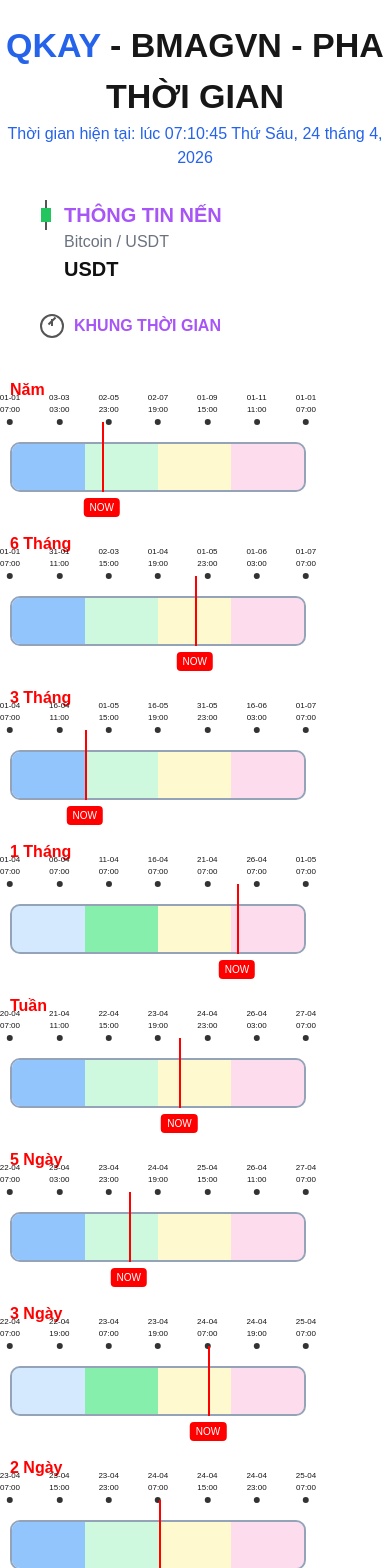
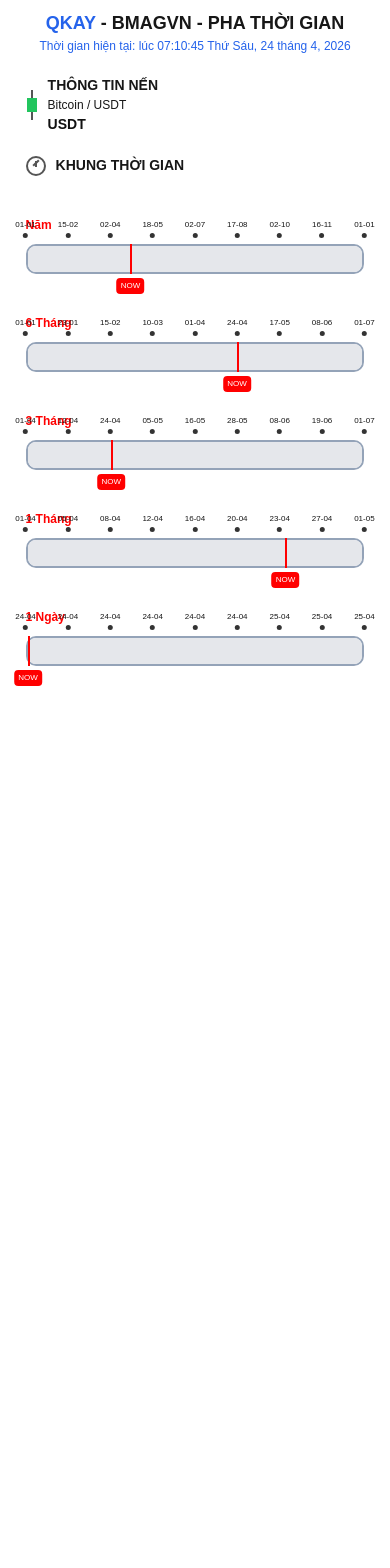
Before and after one commit to khainq27-sudo/pha-time, a Next.js app: page / in a window 390 px wide. Shown: the top 1568 px of the page. After the commit the page ends 844 px from the top, so only its background shows below. Built offline with nearby package versions, Linux system fonts and the light colour scheme; no server answers.

Commit message:
update UI + chart OKX

```diff
--- a/app/page.tsx
+++ b/app/page.tsx
@@ -6,8 +6,6 @@
   const [price, setPrice] = useState("");
   const [prevPrice, setPrevPrice] = useState("");
   const [now, setNow] = useState(new Date());
-  const [history, setHistory] = useState<number[]>([]);
-  const [openPrice, setOpenPrice] = useState<number | null>(null);
 
   useEffect(() => {
     const interval = setInterval(() => {
@@ -44,60 +42,18 @@
 
     ws.onmessage = (event) => {
       const data = JSON.parse(event.data);
-
       if (data.data) {
-    const last = parseFloat(data.data[0].last);
-
         setPrevPrice(price);
-    setPrice(last.toString());
-
-    // lưu lịch sử giá
-    setHistory((prev) => {
-      const updated = [...prev, last];
-      return updated.slice(-50);
-    });
-
-    // set giá mở cửa (chỉ 1 lần)
-    setOpenPrice((prev) => prev ?? last);
+        setPrice(data.data[0].last);
       }
     };
 
     return () => ws.close();
   }, []);
 
-  const getProgress = (start: Date, end: Date) =>
-  ((now.getTime() - start.getTime()) /
-    (end.getTime() - start.getTime())) *
-  100;
-
-  const createPhaseTicks = (start: Date, end: Date) => {
-    const ticks = [];
-    const totalParts = 16;
-    const step =
-  (end.getTime() - start.getTime()) / totalParts;
-
-    for (let i = 0; i <= totalParts; i++) {
-      const t = new Date(start.getTime() + step * i);
-      ticks.push({
-        label: t.toLocaleDateString("vi-VN", {
-          day: "2-digit",
-          month: "2-digit",
-        }),
-        hour: t.toLocaleTimeString("vi-VN", {
-          hour: "2-digit",
-          minute: "2-digit",
-        }),
-        percent: (i / totalParts) * 100,
-      });
-    }
-    return ticks;
-  };
-
-  // ===== NĂM =====
   const startYear = new Date(now.getFullYear(), 0, 1, 7);
   const endYear = new Date(now.getFullYear() + 1, 0, 1, 7);
 
-  // ===== 6 THÁNG =====
   const isFirstHalf = now.getMonth() < 6;
   const startHalf = isFirstHalf
     ? new Date(now.getFullYear(), 0, 1, 7)
@@ -106,7 +62,6 @@
     ? new Date(now.getFullYear(), 6, 1, 7)
     : new Date(now.getFullYear() + 1, 0, 1, 7);
 
-  // ===== 3 THÁNG =====
   const quarterStart = new Date(
     now.getFullYear(),
     Math.floor(now.getMonth() / 3) * 3,
@@ -119,45 +74,14 @@
     1,
     7
   );
-  // ===== 1 THÁNG =====
+
   const startMonth = new Date(now.getFullYear(), now.getMonth(), 1, 7);
   const endMonth = new Date(now.getFullYear(), now.getMonth() + 1, 1, 7);
-  // ===== OKX DAY (7h) =====
+
   const startDay = new Date(now);
   startDay.setHours(7, 0, 0, 0);
   if (now < startDay) startDay.setDate(startDay.getDate() - 1);
   const endDay = new Date(startDay.getTime() + 86400000);
-
-  const makeRange = (days: number) => ({
-    start: new Date(startDay.getTime() - (days - 1) * 86400000),
-    end: endDay,
-  });
-
-  // ===== CUSTOM TIME =====
-
-  // Tuần: 7:00 20/4
-  const d7 = {
-  start: new Date(now.getFullYear(), 3, 20, 7),
-  end: new Date(now.getFullYear(), 3, 20, 7 + 24 * 7),
-  };
-
-  // 5 ngày: 7:00 22/4
-  const d5 = {
-  start: new Date(now.getFullYear(), 3, 22, 7),
-  end: new Date(now.getFullYear(), 3, 22, 7 + 24 * 5),
-  };
-
-  // 3 ngày: 7:00 22/4
-  const d3 = {
-  start: new Date(now.getFullYear(), 3, 22, 7),
-  end: new Date(now.getFullYear(), 3, 22, 7 + 24 * 3),
-  };
-
-  // 2 ngày: 7:00 23/4
-  const d2 = {
-  start: new Date(now.getFullYear(), 3, 23, 7),
-  end: new Date(now.getFullYear(), 3, 23, 7 + 24 * 2),
-};
 
   return (
     <div style={styles.container}>
@@ -208,37 +132,24 @@
       <Timeline title="6 Tháng" start={startHalf} end={endHalf} now={now} />
       <Timeline title="3 Tháng" start={quarterStart} end={quarterEnd} now={now} />
       <Timeline title="1 Tháng" start={startMonth} end={endMonth} now={now} />
-      <Timeline title="Tuần" start={d7.start} end={d7.end} now={now} />
-      <Timeline title="5 Ngày" start={d5.start} end={d5.end} now={now} />
-      <Timeline title="3 Ngày" start={d3.start} end={d3.end} now={now} />
-      <Timeline title="2 Ngày" start={d2.start} end={d2.end} now={now} />
       <Timeline title="1 Ngày" start={startDay} end={endDay} now={now} />
     </div>
   );
 }
 
-// ===== COMPONENT =====
-function Timeline({
-  title,
-  start,
-  end,
-  now,
-}: {
-  title: string;
-  start: Date;
-  end: Date;
-  now: Date;
-}) {
+function Timeline({ title, start, end, now }: any) {
   const progress =
     ((now.getTime() - start.getTime()) /
       (end.getTime() - start.getTime())) *
     100;
+
+  const isMobile =
+    typeof window !== "undefined" && window.innerWidth < 600;
+
+  const total = isMobile ? 8 : 16;
+
   const ticks = [];
-
-  const total = window.innerWidth < 768 ? 6 : 16;
-  const currentPart = Math.floor(progress / (100 / total));
-  const step =
-  (end.getTime() - start.getTime()) / total;
+  const step = (end.getTime() - start.getTime()) / total;
 
   for (let i = 0; i <= total; i++) {
     const t = new Date(start.getTime() + step * i);
@@ -260,28 +171,18 @@
       <div style={styles.label}>{title}</div>
 
       <div style={styles.timelineContent}>
-        {ticks.map((t, i) => (
+        {ticks.map((t: any, i: number) => (
           <div key={i} style={{ ...styles.tick, left: `${t.percent}%` }}>
             <div>{t.label}</div>
-            <div>{t.hour}</div>
+            {!isMobile && <div>{t.hour}</div>}
             <div style={styles.dot}></div>
           </div>
         ))}
 
         <div style={styles.bar}>
           {[...Array(4)].map((_, i) => (
-    <div
-      key={i}
-      style={{
-        ...styles.part,
-        background: ["#93c5fd", "#86efac", "#fef08a", "#f9a8d4"][i],
-        opacity: Math.floor(currentPart / 4) === i ? 1 : 0.4,
-        transform:
-          Math.floor(currentPart / 4) === i ? "scaleY(1.1)" : "scaleY(1)",
-      }}
-    />
+            <div key={i} style={styles.part} />
           ))}
-
           <div style={{ ...styles.line, left: `${progress}%` }}></div>
         </div>
 
@@ -291,65 +192,171 @@
   );
 }
 
-// ===== STYLE =====
 const styles: any = {
-  container: { background: "#fff", minHeight: "100vh" },
-  header: { textAlign: "center", paddingTop: 20 },
-  title: { fontSize: 34, fontWeight: "bold" },
+  container: {
+    background: "#fff",
+    minHeight: "100vh",
+    padding: 10,
+  },
+
+  header: { textAlign: "center" },
+
+  title: {
+    fontSize: "clamp(18px, 4vw, 34px)",
+    fontWeight: "bold",
+  },
+
   qkay: { color: "#2563eb" },
-  time: { color: "#2563eb" },
 
-  leftSection: { paddingLeft: 40, marginTop: 30 },
-  candleBox: { display: "flex", gap: 12 },
+  time: {
+    color: "#2563eb",
+    fontSize: "clamp(12px, 3vw, 16px)",
+  },
+
+  leftSection: {
+    paddingLeft: "clamp(10px, 4vw, 40px)",
+    marginTop: 20,
+  },
+
+  candleBox: {
+    display: "flex",
+    gap: 10,
+    flexWrap: "wrap",
+    alignItems: "center",
+  },
+
   candleIcon: { position: "relative", width: 12, height: 30 },
-  wick: { width: 2, height: 30, background: "#555", position: "absolute", left: "50%", transform: "translateX(-50%)" },
-  body: { width: 10, height: 14, background: "#22c55e", position: "absolute", top: 8, left: "50%", transform: "translateX(-50%)" },
+  wick: {
+    width: 2,
+    height: 30,
+    background: "#555",
+    position: "absolute",
+    left: "50%",
+    transform: "translateX(-50%)",
+  },
+  body: {
+    width: 10,
+    height: 14,
+    background: "#22c55e",
+    position: "absolute",
+    top: 8,
+    left: "50%",
+    transform: "translateX(-50%)",
+  },
 
-  candleTitle: { color: "#a855f7", fontWeight: "bold", fontSize: 20 },
-  market: { color: "#6b7280" },
-  price: { fontSize: 20, fontWeight: "bold" },
+  candleTitle: {
+    fontSize: "clamp(14px, 3vw, 20px)",
+    fontWeight: "bold",
+  },
 
-  timeFrameBox: { display: "flex", gap: 10, paddingLeft: 40, marginTop: 30 },
-  clockIcon: { position: "relative", width: 24, height: 24 },
-  clockCircle: { border: "2px solid #555", borderRadius: "50%", width: "100%", height: "100%" },
-  hourHand: { width: 2, height: 7, background: "#555", position: "absolute", top: 5, left: "50%", transform: "translateX(-50%)" },
-  minuteHand: { width: 2, height: 10, background: "#555", position: "absolute", top: 2, left: "50%", transform: "translateX(-50%) rotate(45deg)" },
+  market: {
+    fontSize: "clamp(12px, 2.5vw, 14px)",
+  },
 
-  timeFrameTitle: { color: "#a855f7", fontWeight: "bold" },
+  price: {
+    fontSize: "clamp(14px, 3vw, 20px)",
+    fontWeight: "bold",
+  },
+
+  timeFrameBox: {
+    display: "flex",
+    gap: 10,
+    paddingLeft: "clamp(10px, 4vw, 40px)",
+    marginTop: 20,
+    alignItems: "center",
+  },
+
+  clockIcon: { position: "relative", width: 20, height: 20 },
+  clockCircle: {
+    border: "2px solid #555",
+    borderRadius: "50%",
+    width: "100%",
+    height: "100%",
+  },
+  hourHand: {
+    width: 2,
+    height: 6,
+    background: "#555",
+    position: "absolute",
+    top: 5,
+    left: "50%",
+    transform: "translateX(-50%)",
+  },
+  minuteHand: {
+    width: 2,
+    height: 8,
+    background: "#555",
+    position: "absolute",
+    top: 3,
+    left: "50%",
+    transform: "translateX(-50%) rotate(45deg)",
+  },
+
+  timeFrameTitle: {
+    fontSize: "clamp(14px, 3vw, 18px)",
+    fontWeight: "bold",
+  },
 
   timelineRow: {
+    marginTop: 40,
+    padding: "0 clamp(10px, 4vw, 40px)",
+  },
+
+  label: {
+    fontSize: "clamp(12px, 3vw, 16px)",
+    fontWeight: "bold",
+    color: "red",
+    marginBottom: 10,
+  },
+
+  timelineContent: {
+    position: "relative",
+    width: "100%",
+  },
+
+  bar: {
     display: "flex",
-  flexDirection: window.innerWidth < 768 ? "column" : "row", // 🔥
-  alignItems: "flex-start",
-  marginTop: 40,
-  padding: window.innerWidth < 768 ? "0 10px" : "0 40px",
-  gap: 20
+    height: "clamp(30px, 6vw, 50px)",
+    borderRadius: 10,
+    overflow: "hidden",
+    border: "2px solid #94a3b8",
   },
-  label: { width: 120, color: "red", fontWeight: "bold" },
-  timelineContent: { position: "relative", width: "80%" },
 
-  bar: { display: "flex", width: "100%", height: 50, borderRadius: 10, overflow: "hidden", marginTop: 20, border: "2px solid #94a3b8" },
-  part: { flex: 1 },
-  line: { position: "absolute", top: 0, bottom: 0, width: 2, background: "red" },
+  part: { flex: 1, background: "#e5e7eb" },
+
+  line: {
+    position: "absolute",
+    top: 0,
+    bottom: 0,
+    width: 2,
+    background: "red",
+  },
 
   tick: {
     position: "absolute",
-  top: -30,
+    top: -25,
     transform: "translateX(-50%)",
-  fontSize: window.innerWidth < 768 ? 8 : 10,
+    fontSize: "clamp(8px, 2vw, 10px)",
     textAlign: "center",
-  whiteSpace: "nowrap", // 🔥 QUAN TRỌNG
+    whiteSpace: "nowrap",
   },
-  dot: { width: 6, height: 6, background: "#333", borderRadius: "50%", margin: "3px auto" },
+
+  dot: {
+    width: 5,
+    height: 5,
+    background: "#333",
+    borderRadius: "50%",
+    margin: "2px auto",
+  },
 
   now: {
     position: "absolute",
-    bottom: -25,
+    bottom: -20,
     transform: "translateX(-50%)",
     background: "red",
     color: "#fff",
-    fontSize: 10,
-    padding: "2px 6px",
+    fontSize: "clamp(8px, 2vw, 10px)",
+    padding: "2px 4px",
     borderRadius: 4,
   },
 };
```
Lines whose indentation alone changed are shown as unchanged.
